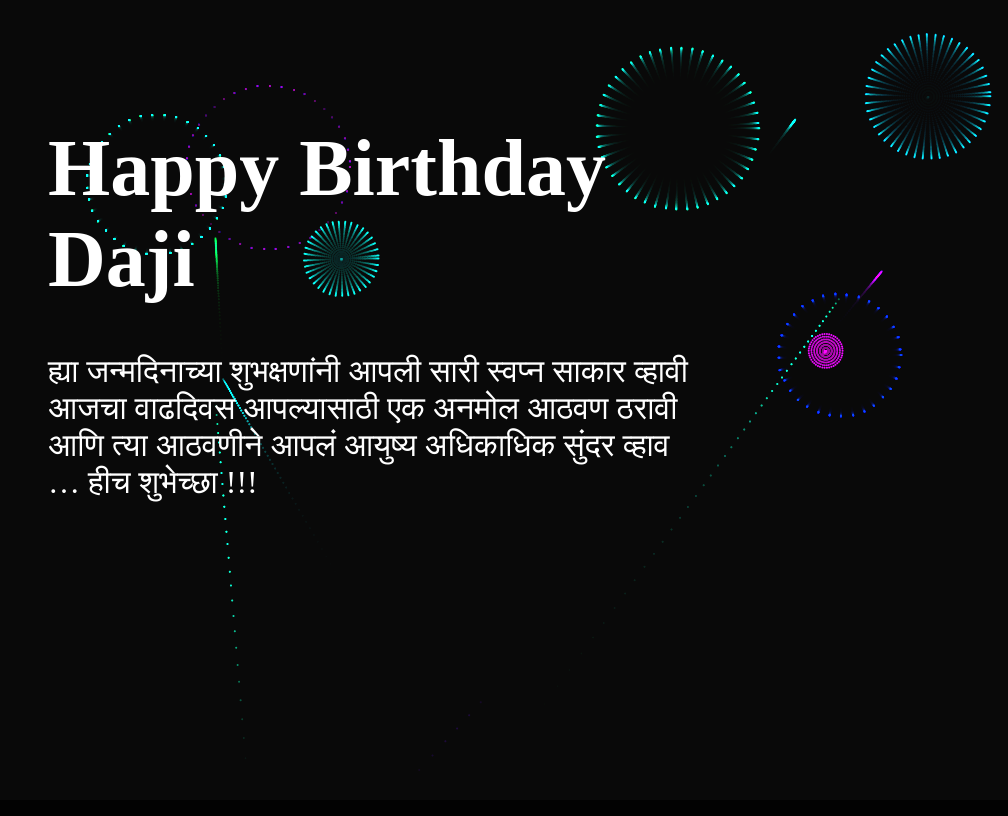
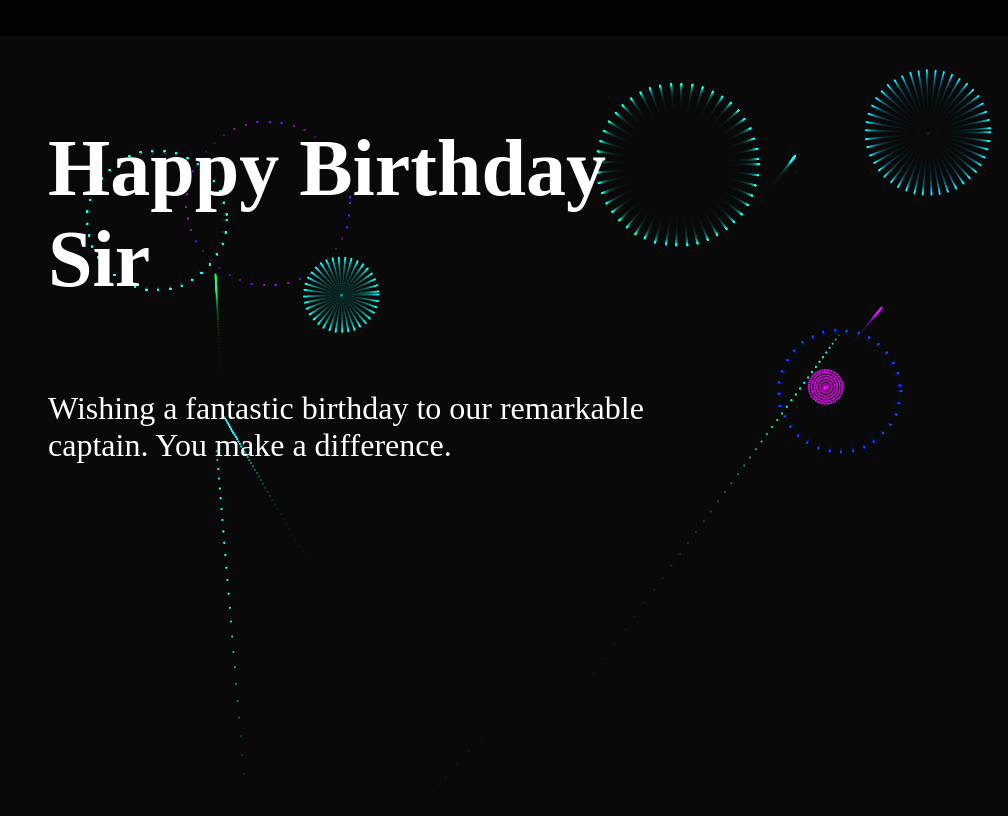
Before and after one commit to surajmalvadkar/Happy-Birthday-Daji, a plain HTML site: page index.html in a window 1280 px wide. Shown: the whole page, without its empty margins (272-1280 px from the left). Drawn offline with Linux system fonts and the light colour scheme.

Commit message:
Update index.html

```diff
--- a/index.html
+++ b/index.html
@@ -2,16 +2,16 @@
 <html>
 <head>
 <meta charset="utf-8">
-<title>Happy Birthday Daji</title>
+<title>Happy Birthday Sir</title>
 <link rel="stylesheet" href="birthday.css" />
 
 </head>
 <body>
-<h1>Happy Birthday Daji</h1>
+<h1>Happy Birthday Sir</h1>
+</br>
+</br>
 
-<h2>ह्या जन्मदिनाच्या शुभक्षणांनी आपली सारी स्वप्न साकार व्हावी
-आजचा वाढदिवस आपल्यासाठी एक अनमोल आठवण ठरावी
-आणि त्या आठवणीने आपलं आयुष्य अधिकाधिक सुंदर व्हाव … हीच शुभेच्छा !!!</h2>
+<h2>Wishing a fantastic birthday to our remarkable captain. You make a difference.</h2>
 
 <canvas id="birthday"></canvas>
 
```
